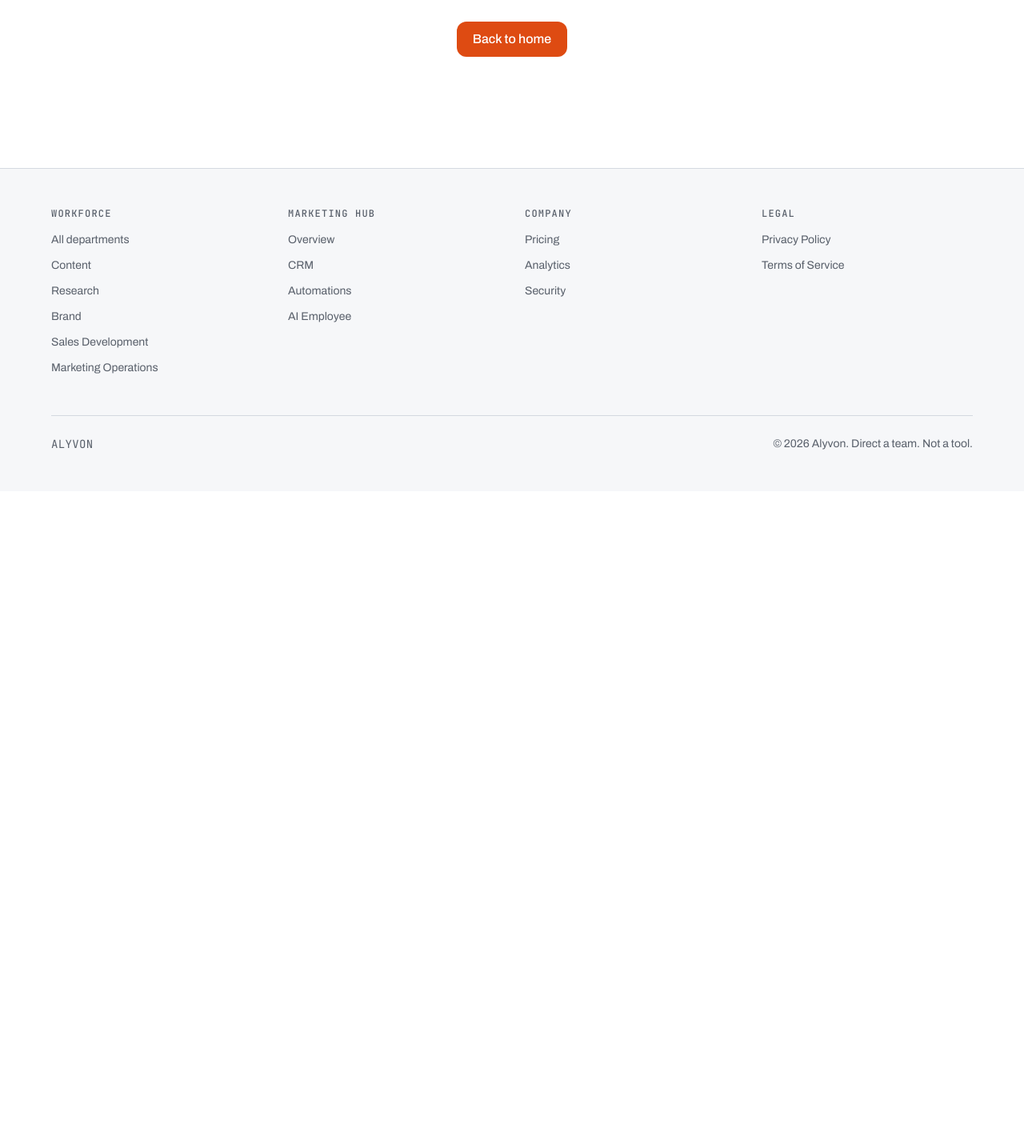
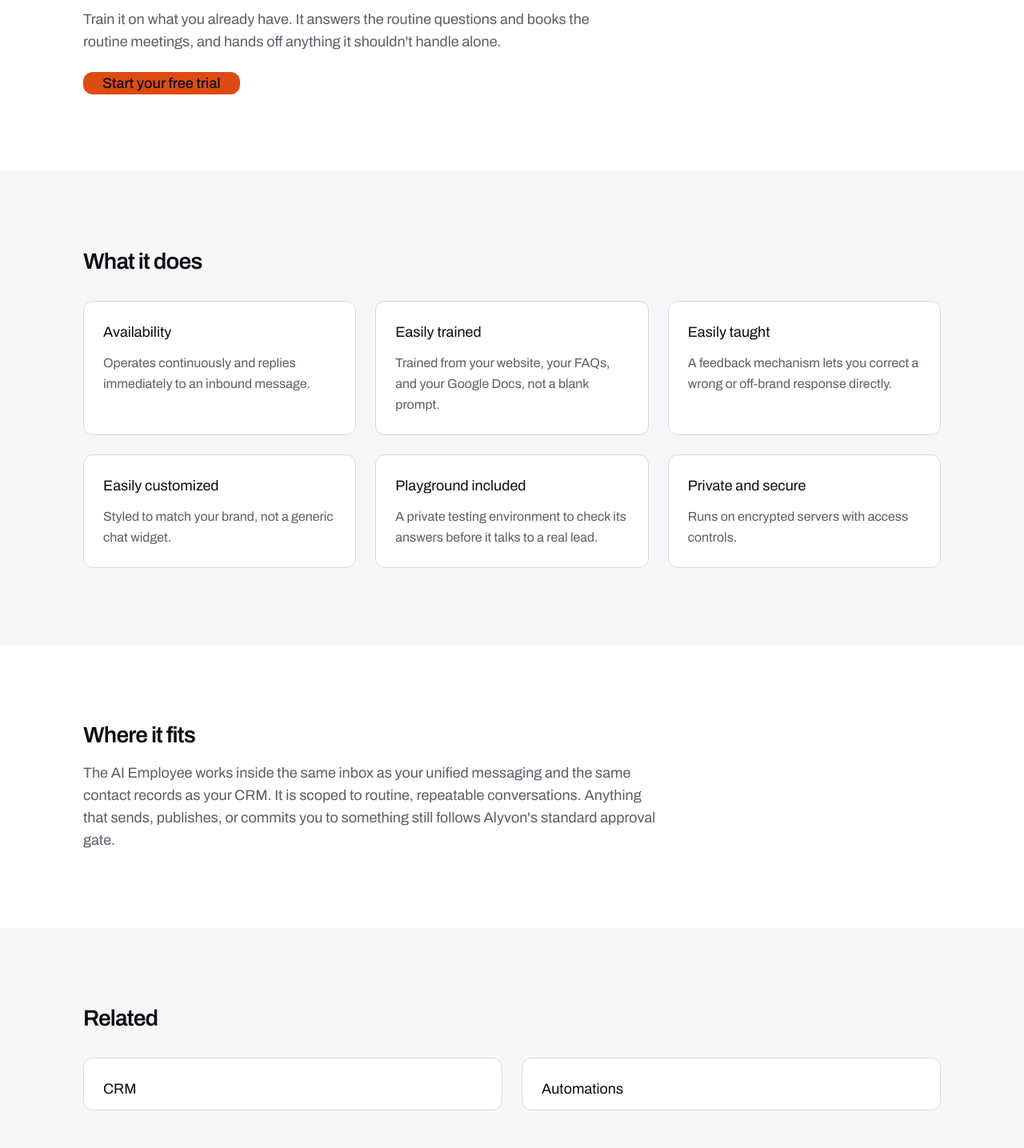
Before and after one commit to alyvonai/alyvon-marketing-site, a Next.js app: page /marketing-hub/ai-employee in a window 1280 px wide. Before the commit this address had no page. Shown: the part 335-1770 px from the top of the page at 80% size. Before the commit the page ends 949 px from the top, so only its background shows below. Built offline with nearby package versions, Linux system fonts and the light colour scheme.

Commit message:
feat: add AI Employee detail page

```diff
--- /dev/null
+++ b/app/marketing-hub/ai-employee/page.tsx
@@ -0,0 +1,129 @@
+import Link from "next/link"
+import { buttonVariants } from "@/components/ui/button"
+import { Card, CardContent, CardHeader, CardTitle } from "@/components/ui/card"
+import { Section } from "@/components/marketing/section"
+import { Hero } from "@/components/marketing/hero"
+import { CtaBand } from "@/components/marketing/cta-band"
+import { cn } from "@/lib/utils"
+import { buildMetadata } from "@/lib/metadata"
+
+// Copy pulled verbatim from Library deliverable 21aa1393-4494-42ec-b221-c01ada1bfcea
+// (Ticket 0j, only version -- mined from the real service.alyvon.com audit).
+// Reframed away from the original site's novelty headline per Content's rewrite.
+
+export const metadata = buildMetadata({
+  title: "AI Employee - Alyvon Marketing Hub",
+  description:
+    "The AI Employee inside Alyvon Marketing Hub: a trained conversational assistant that answers routine questions and books time on your calendar.",
+  path: "/marketing-hub/ai-employee",
+})
+
+const CAPABILITIES = [
+  {
+    title: "Availability",
+    body: "Operates continuously and replies immediately to an inbound message.",
+  },
+  {
+    title: "Easily trained",
+    body: "Trained from your website, your FAQs, and your Google Docs, not a blank prompt.",
+  },
+  {
+    title: "Easily taught",
+    body: "A feedback mechanism lets you correct a wrong or off-brand response directly.",
+  },
+  {
+    title: "Easily customized",
+    body: "Styled to match your brand, not a generic chat widget.",
+  },
+  {
+    title: "Playground included",
+    body: "A private testing environment to check its answers before it talks to a real lead.",
+  },
+  {
+    title: "Private and secure",
+    body: "Runs on encrypted servers with access controls.",
+  },
+]
+
+const RELATED = [
+  { label: "CRM", href: "/marketing-hub/crm" },
+  { label: "Automations", href: "/marketing-hub/automations" },
+]
+
+export default function AiEmployeePage() {
+  return (
+    <>
+      <Hero
+        eyebrow="Marketing Hub / AI Employee"
+        heading="A trained assistant for the questions that repeat."
+        subhead="Train it on what you already have. It answers the routine questions and books the routine meetings, and hands off anything it shouldn't handle alone."
+        actions={
+          <Link href="/login" className={cn(buttonVariants({ size: "lg" }))}>
+            Start your free trial
+          </Link>
+        }
+      />
+
+      <Section tone="surface">
+        <div className="flex flex-col gap-8">
+          <h2 className="text-display-m text-text-primary">What it does</h2>
+          <div className="grid gap-6 sm:grid-cols-2 lg:grid-cols-3">
+            {CAPABILITIES.map((c) => (
+              <Card key={c.title}>
+                <CardHeader>
+                  <CardTitle className="text-body-l">{c.title}</CardTitle>
+                </CardHeader>
+                <CardContent>
+                  <p className="text-body text-text-secondary">{c.body}</p>
+                </CardContent>
+              </Card>
+            ))}
+          </div>
+        </div>
+      </Section>
+
+      <Section tone="canvas">
+        <div className="flex max-w-[720px] flex-col gap-4">
+          <h2 className="text-display-m text-text-primary">Where it fits</h2>
+          <p className="text-body-l text-text-secondary">
+            The AI Employee works inside the same inbox as your unified messaging and the same
+            contact records as your CRM. It is scoped to routine, repeatable conversations.
+            Anything that sends, publishes, or commits you to something still follows Alyvon's
+            standard approval gate.
+          </p>
+        </div>
+      </Section>
+
+      <Section tone="surface">
+        <div className="flex flex-col gap-8">
+          <h2 className="text-display-m text-text-primary">Related</h2>
+          <div className="grid gap-6 sm:grid-cols-2">
+            {RELATED.map((r) => (
+              <Card key={r.href}>
+                <CardHeader>
+                  <CardTitle className="text-body-l">
+                    <Link
+                      href={r.href}
+                      className="transition-colors duration-micro ease-out-standard hover:text-accent-strong"
+                    >
+                      {r.label}
+                    </Link>
+                  </CardTitle>
+                </CardHeader>
+              </Card>
+            ))}
+          </div>
+        </div>
+      </Section>
+
+      <CtaBand
+        heading="Train it on what you already have."
+        actions={
+          <Link href="/login" className={cn(buttonVariants({ size: "lg" }))}>
+            Start your free trial
+          </Link>
+        }
+      />
+    </>
+  )
+}
```
